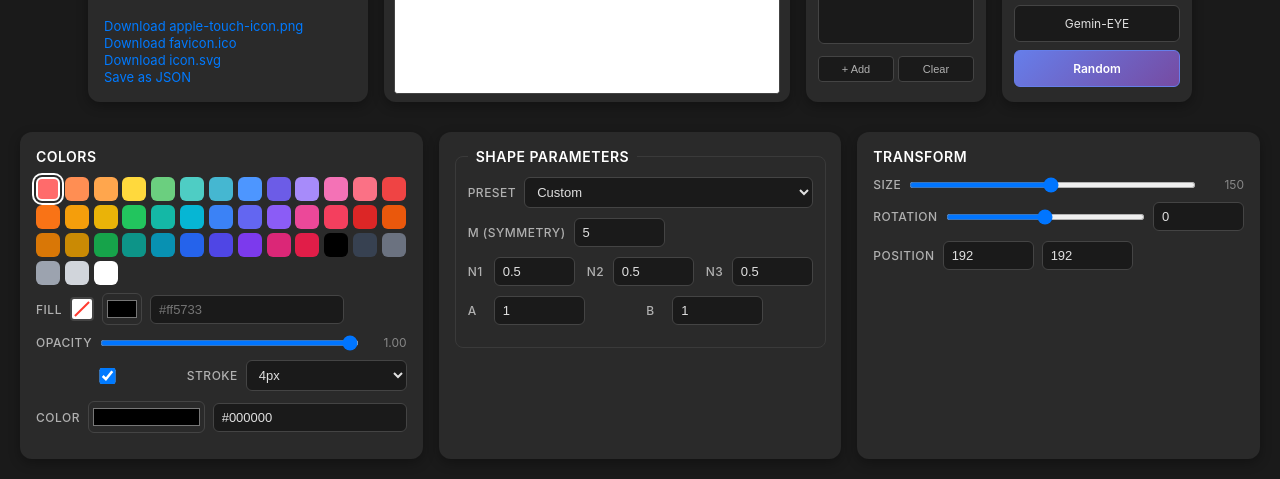
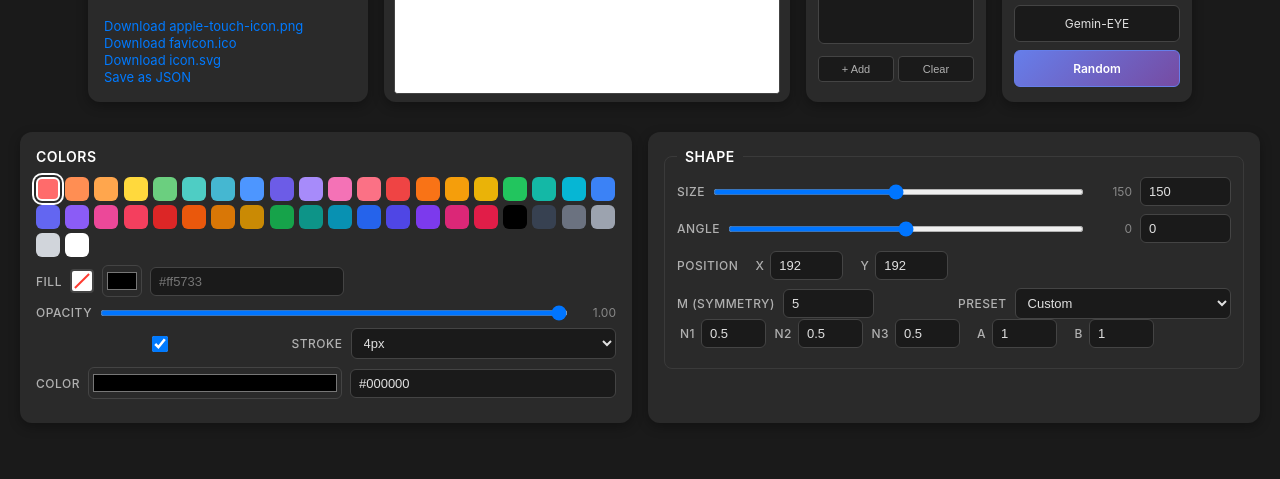
Before and after one commit to macshonle/gielis-formulaic-icon, a plain HTML site: page gielis-icon-maker.html in a window 1280 px wide. Shown: the part 380-859 px from the top of the page. After the commit the page ends 823 px from the top, so only its background shows below. Drawn offline with Linux system fonts and the light colour scheme.

Commit message:
Move the sliders around a bit

```diff
--- a/gielis-icon-maker.html
+++ b/gielis-icon-maker.html
@@ -116,10 +116,44 @@
                 </div>
             </div>
 
-            <!-- Shape Parameters Panel -->
+            <!-- Shape Panel -->
             <div class="control-panel">
                 <fieldset>
-                    <legend>Shape Parameters</legend>
+                    <legend>Shape</legend>
+                    <div class="input-row">
+                        <label>Size</label>
+                        <div class="range-container">
+                            <input type="range" id="size" min="4" max="300" value="150">
+                            <span class="range-value" id="sizeDisplay">150</span>
+                            <input type="number" id="sizeValue" min="4" max="300" step="1" value="150" style="width: 60px;">
+                        </div>
+                    </div>
+                    <div class="input-row">
+                        <label>Angle</label>
+                        <div class="range-container">
+                            <input type="range" id="rotation" min="-180" max="180" value="0">
+                            <span class="range-value" id="rotationDisplay">0</span>
+                            <input type="number" id="rotationValue" min="-180" max="180" step="1" value="0" style="width: 60px;">
+                        </div>
+                    </div>
+                    <div class="input-row">
+                        <label>Position</label>
+                        <div class="position-inputs">
+                            <div class="position-input">
+                                <label>X</label>
+                                <input type="number" id="posX" min="0" max="384" value="192">
+                            </div>
+                            <div class="position-input">
+                                <label>Y</label>
+                                <input type="number" id="posY" min="0" max="384" value="192">
+                            </div>
+                        </div>
+                    </div>
+                    <div class="param-grid">
+                        <div class="input-row">
+                            <label>m (symmetry)</label>
+                            <input type="number" id="paramM" min="0" max="20" step="0.1" value="5">
+                        </div>
                         <div class="input-row">
                             <label>Preset</label>
                             <select id="presetSelect">
@@ -136,61 +170,32 @@
                                 <option value="cross">Cross/Plus</option>
                             </select>
                         </div>
-                    <div class="input-row">
-                        <label>m (symmetry)</label>
-                        <input type="number" id="paramM" min="0" max="20" step="0.1" value="5">
                     </div>
-                    <div class="param-grid-3">
-                        <div class="input-row">
+                    <div class="param-row">
+                        <div class="param-input">
                             <label>n1</label>
                             <input type="number" id="paramN1" min="0.1" max="11" step="0.1" value="0.5">
                         </div>
-                        <div class="input-row">
+                        <div class="param-input">
                             <label>n2</label>
                             <input type="number" id="paramN2" min="0.1" max="11" step="0.1" value="0.5">
                         </div>
-                        <div class="input-row">
+                        <div class="param-input">
                             <label>n3</label>
                             <input type="number" id="paramN3" min="0.1" max="11" step="0.1" value="0.5">
                         </div>
-                    </div>
-                    <div class="param-grid">
-                        <div class="input-row">
+                        <div class="param-group">
+                            <div class="param-input">
                                 <label>a</label>
                                 <input type="number" id="paramA" min="0.1" max="5" step="0.1" value="1">
                             </div>
-                        <div class="input-row">
+                            <div class="param-input">
                                 <label>b</label>
                                 <input type="number" id="paramB" min="0.1" max="5" step="0.1" value="1">
                             </div>
                         </div>
+                    </div>
                 </fieldset>
-            </div>
-
-            <!-- Transform Panel -->
-            <div class="control-panel">
-                <h2>Transform</h2>
-                <div class="input-row">
-                    <label>Size</label>
-                    <div class="range-container">
-                        <input type="range" id="size" min="4" max="300" value="150">
-                        <span class="range-value" id="sizeValue">150</span>
-                    </div>
-                </div>
-                <div class="input-row">
-                    <label>Rotation</label>
-                    <div class="range-container">
-                        <input type="range" id="rotation" min="-180" max="180" value="0">
-                        <input type="number" id="rotationValue" min="-180" max="180" step="1" value="0" style="width: 60px;">
-                    </div>
-                </div>
-                <div class="input-row">
-                    <label>Position</label>
-                    <div class="position-inputs">
-                        <input type="number" id="posX" min="0" max="384" value="192" placeholder="X">
-                        <input type="number" id="posY" min="0" max="384" value="192" placeholder="Y">
-                    </div>
-                </div>
             </div>
         </div>
     </div>
--- a/scripts/events.js
+++ b/scripts/events.js
@@ -88,13 +88,28 @@ function setupEventListeners() {
         updateSelectedShape();
     });
 
-    // Size and rotation sliders
+    // Size slider
     document.getElementById('size').addEventListener('input', (e) => {
-        document.getElementById('sizeValue').textContent = e.target.value;
+        document.getElementById('sizeDisplay').textContent = e.target.value;
+        document.getElementById('sizeValue').value = e.target.value;
         updateSelectedShape();
     });
 
+    // Size value input - sync with slider
+    document.getElementById('sizeValue').addEventListener('input', (e) => {
+        const value = parseFloat(e.target.value);
+        if (!isNaN(value)) {
+            // Clamp value between 4 and 300
+            const clampedValue = Math.max(4, Math.min(300, value));
+            document.getElementById('size').value = clampedValue;
+            document.getElementById('sizeDisplay').textContent = clampedValue;
+            updateSelectedShape();
+        }
+    });
+
+    // Rotation slider
     document.getElementById('rotation').addEventListener('input', (e) => {
+        document.getElementById('rotationDisplay').textContent = e.target.value;
         document.getElementById('rotationValue').value = e.target.value;
         updateSelectedShape();
     });
@@ -106,6 +121,7 @@ function setupEventListeners() {
             // Clamp value between -180 and 180
             const clampedValue = Math.max(-180, Math.min(180, value));
             document.getElementById('rotation').value = clampedValue;
+            document.getElementById('rotationDisplay').textContent = clampedValue;
             updateSelectedShape();
         }
     });
--- a/scripts/shapes.js
+++ b/scripts/shapes.js
@@ -89,13 +89,16 @@ function loadShapeToEditor(shape) {
     document.getElementById('posX').value = shape.cx;
     document.getElementById('posY').value = shape.cy;
     document.getElementById('size').value = shape.radius;
-    document.getElementById('sizeValue').textContent = shape.radius;
+    document.getElementById('sizeDisplay').textContent = shape.radius;
+    document.getElementById('sizeValue').value = shape.radius;
 
     // Convert rotation to degrees and normalize to -180 to 180 range
     let rotationDeg = shape.rotation * 180 / Math.PI;
     rotationDeg = (((rotationDeg + 180) % 360) + 360) % 360 - 180;
-    document.getElementById('rotation').value = rotationDeg;
-    document.getElementById('rotationValue').value = Math.round(rotationDeg);
+    const roundedRotation = Math.round(rotationDeg);
+    document.getElementById('rotation').value = roundedRotation;
+    document.getElementById('rotationDisplay').textContent = roundedRotation;
+    document.getElementById('rotationValue').value = roundedRotation;
 
     document.getElementById('paramM').value = shape.m;
     document.getElementById('paramN1').value = shape.n1;
@@ -292,7 +295,8 @@ function applyPreset(presetName) {
         // Apply radius if specified in preset
         if (preset.radius !== undefined) {
             document.getElementById('size').value = preset.radius;
-            document.getElementById('sizeValue').textContent = preset.radius;
+            document.getElementById('sizeDisplay').textContent = preset.radius;
+            document.getElementById('sizeValue').value = preset.radius;
         }
 
         // If no layers exist, create one automatically
--- a/styles/main.css
+++ b/styles/main.css
@@ -462,7 +462,7 @@ legend {
     display: flex;
     align-items: center;
     gap: 8px;
-    margin-bottom: 10px;
+    margin-bottom: 8px;
 }
 
 .input-row label {
@@ -473,6 +473,7 @@ legend {
     letter-spacing: 0.5px;
     white-space: nowrap;
     min-width: 1.5em;
+    text-align: right;
 }
 
 .input-row input,
@@ -556,13 +557,62 @@ input[type="checkbox"] {
 .param-grid {
     display: grid;
     grid-template-columns: 1fr 1fr;
-    gap: 12px;
+    gap: 8px;
 }
 
-.param-grid-3 {
-    display: grid;
-    grid-template-columns: 1fr 1fr 1fr;
-    gap: 12px;
+.param-grid .input-row {
+    margin-bottom: 0;
+}
+
+.param-grid .input-row label {
+    min-width: auto;
+    flex-shrink: 0;
+}
+
+.param-row {
+    display: flex;
+    flex-wrap: wrap;
+    gap: 8px;
+    margin-bottom: 8px;
+}
+
+.param-group {
+    display: flex;
+    gap: 8px;
+}
+
+.param-input {
+    display: flex;
+    align-items: center;
+    gap: 6px;
+}
+
+.param-input label {
+    width: 1.5em;
+    min-width: 1.5em;
+    font-size: 12px;
+    font-weight: 500;
+    color: #b0b0b0;
+    text-transform: uppercase;
+    letter-spacing: 0.5px;
+    white-space: nowrap;
+    flex-shrink: 0;
+    text-align: right;
+}
+
+.param-input input[type="number"] {
+    width: 5em;
+    background: #1a1a1a;
+    border: 1px solid #444;
+    color: #e0e0e0;
+    padding: 6px 8px;
+    border-radius: 6px;
+    font-size: 13px;
+}
+
+.param-input input[type="number"]:focus {
+    outline: none;
+    border-color: #007aff;
 }
 
 .position-inputs {
@@ -571,7 +621,26 @@ input[type="checkbox"] {
     flex: 1;
 }
 
-.position-inputs input {
+.position-input {
+    display: flex;
+    align-items: center;
+    gap: 6px;
+}
+
+.position-input label {
+    width: 1.5em;
+    min-width: 1.5em;
+    font-size: 12px;
+    font-weight: 500;
+    color: #b0b0b0;
+    text-transform: uppercase;
+    letter-spacing: 0.5px;
+    white-space: nowrap;
+    flex-shrink: 0;
+    text-align: right;
+}
+
+.position-input input {
     flex: 1;
 }
 
```
Lines whose indentation alone changed are shown as unchanged.
